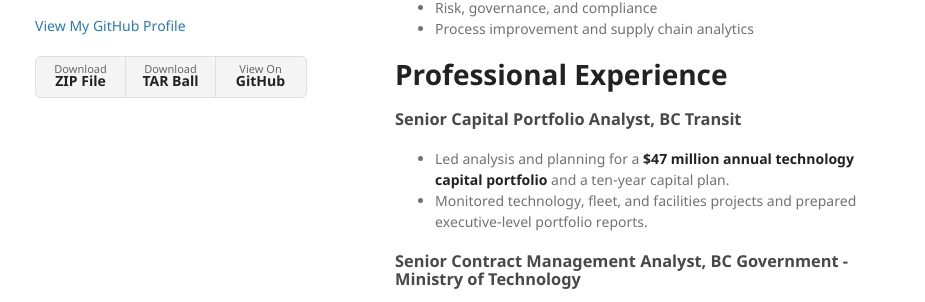
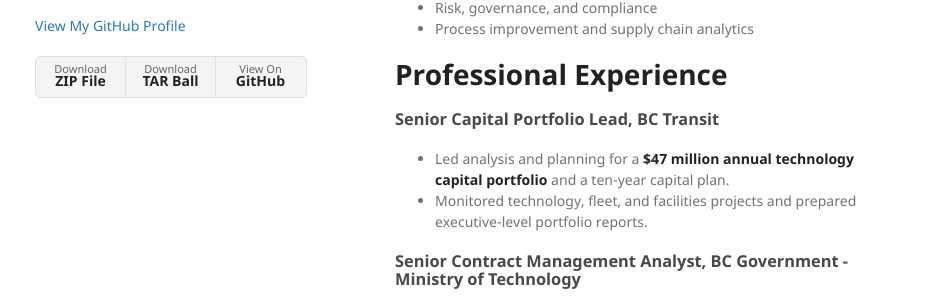
Before and after one commit to JyoAala/JyoAala.github.io, a Jekyll site: the page built from index.md, in a window 1280 px wide and 900 px high. Shown: the part 384-686 px from the top of the window, without its empty margins (175-1100 px from the left). Built offline with Jekyll 4.4.1, drawn with Linux system fonts in a browser that asks for light colours.

Commit message:
updated exp

```diff
--- a/index.md
+++ b/index.md
@@ -18,7 +18,7 @@ I am currently pursuing an *MS in Supply Chain Analytics* at California State Un
 
 # Professional Experience
 
-### Senior Capital Portfolio Analyst, BC Transit
+### Senior Capital Portfolio Lead, BC Transit
 - Led analysis and planning for a **$47 million annual technology capital portfolio** and a ten-year capital plan.
 - Monitored technology, fleet, and facilities projects and prepared executive-level portfolio reports.
 
```
